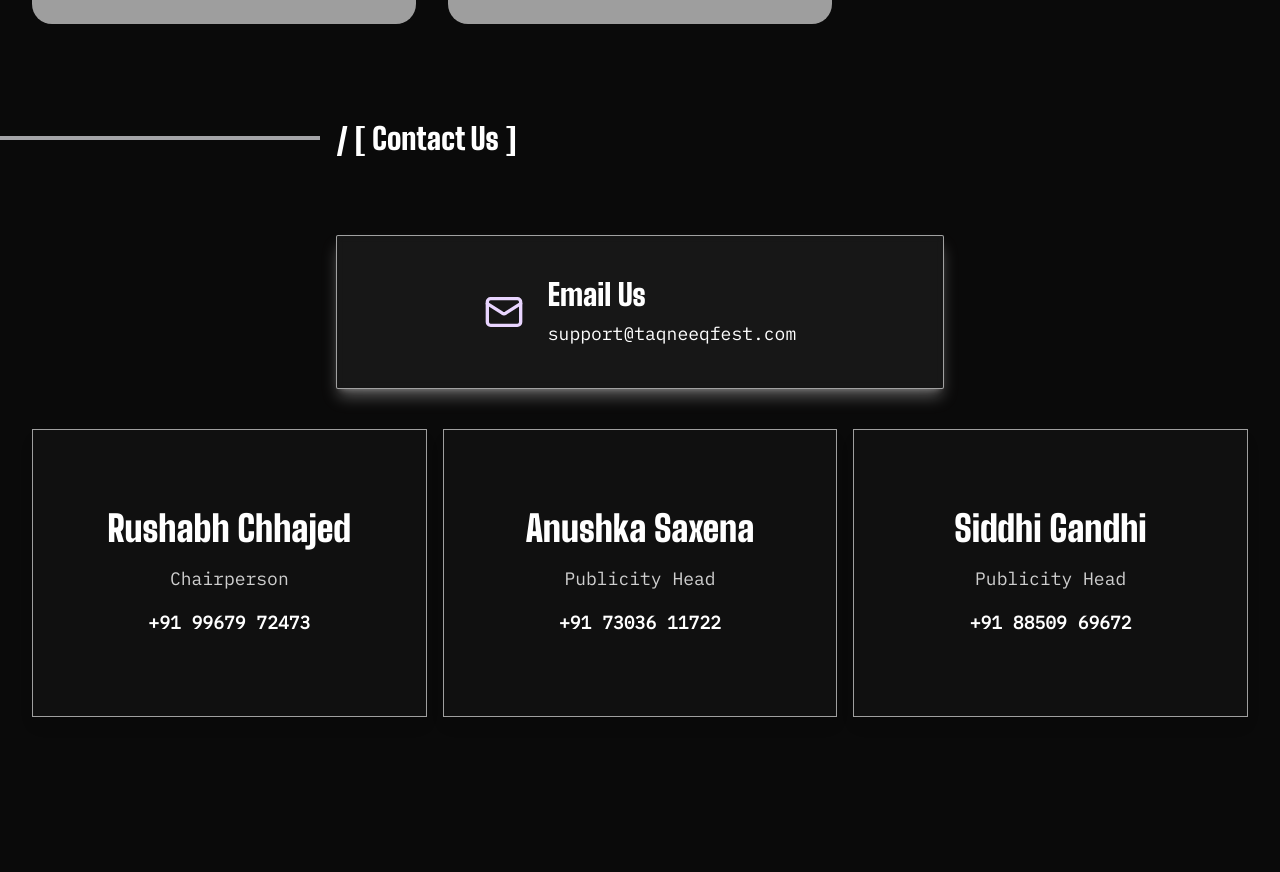
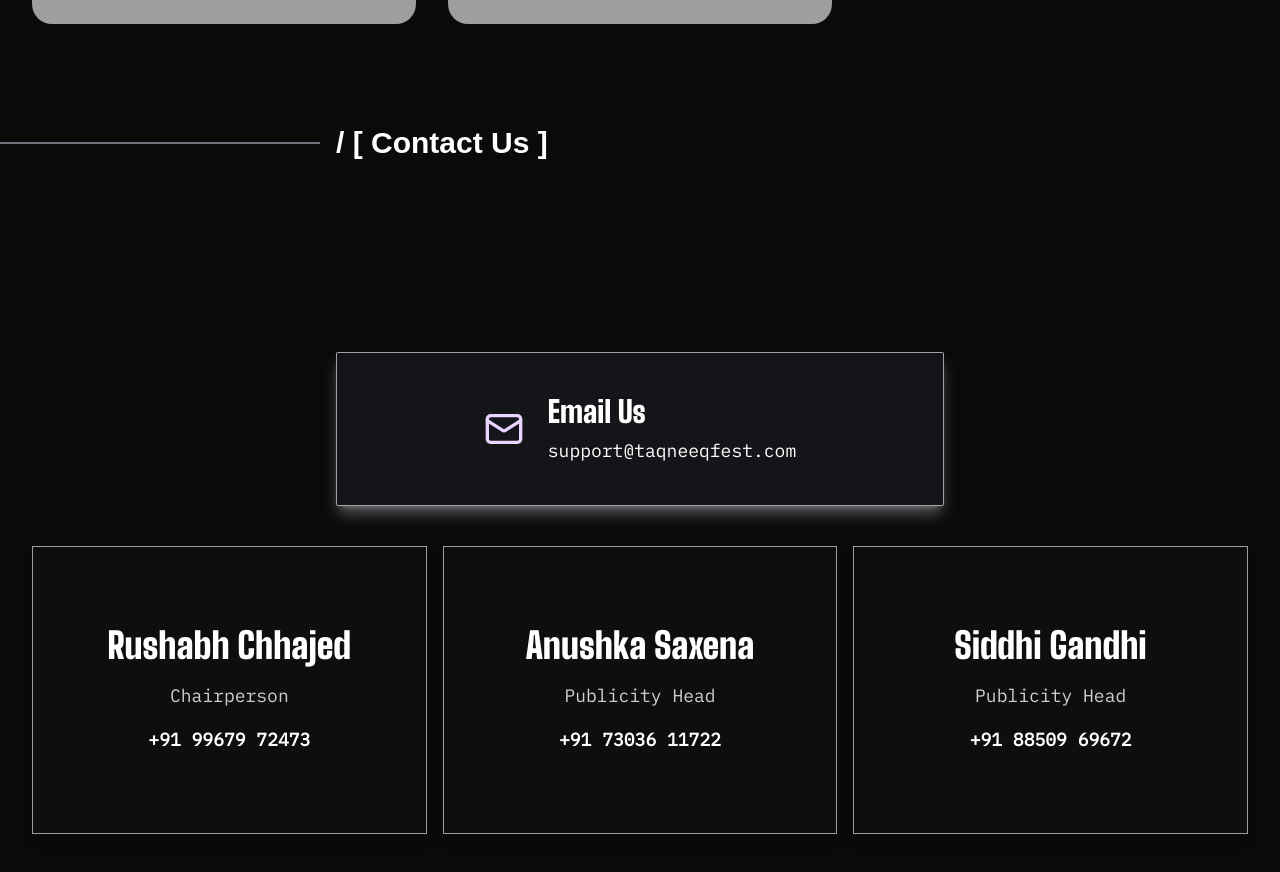
Before and after one commit to taqneeq/Taqneeq-17.0, a Next.js app: page / in a window 1280 px wide. Shown: the part 4600-5472 px from the top of the page. Built offline with nearby package versions, Linux system fonts and the light colour scheme; grey boxes are pictures that could not be loaded.

Commit message:
minor changes

```diff
--- a/app/screens/contact/index.js
+++ b/app/screens/contact/index.js
@@ -1,3 +1,4 @@
+"use client";
 import React from "react";
 import { Mail } from "lucide-react";
 
@@ -9,72 +10,67 @@ export default function Contact() {
       link: "tel:+919967972473",
       name: "Rushabh Chhajed",
       designation: "Chairperson",
-
       walink:
         "https://api.whatsapp.com/send?phone=919967972473&text=Hi%20there%2C%20I%20had%20some%20queries%20about%20Cyber%20Cypher!",
-      hover: "hover:bg-brandRed",
+      hover: "hover:bg-red-500", // Changed from brandRed to standard Tailwind red
     },
     {
       number: "+91 73036 11722",
       link: "tel:+917303611722",
       name: "Anushka Saxena",
       designation: "Publicity Head",
-
       walink:
         "https://api.whatsapp.com/send?phone=917303611722&text=Hi%20there%2C%20I%20had%20some%20queries%20about%20Cyber%20Cypher!",
-      hover: "hover:bg-brandRed",
+      hover: "hover:bg-red-500", // Changed from brandRed to standard Tailwind red
     },
     {
       number: "+91 88509 69672",
       link: "tel:+918850969672",
       name: "Siddhi Gandhi",
       designation: "Publicity Head",
-
       walink:
         "https://api.whatsapp.com/send?phone=918850969672&text=Hi%20there%2C%20I%20had%20some%20queries%20about%20Cyber%20Cypher!",
-      hover: "hover:bg-brandRed",
+      hover: "hover:bg-red-500", // Changed from brandRed to standard Tailwind red
     },
   ];
+
   return (
     <section
-      className="h-screen py-20 w-full flex flex-col justify-center items-center p-8 gap-10 max-w-7xl mx-auto relative"
+      className="min-h-screen py-20 w-full flex flex-col justify-center items-center p-8 gap-10 max-w-7xl mx-auto relative"
       id="contact"
     >
-      <div className=" flex flex-col items-center gap-4">
-        <hr className="w-1/2 border-1 md:border-2 absolute top-[15%] md:top-[10%] -left-1/4 text-brandGrey opacity-70"></hr>
-        <h1 className="font-BSD text-2xl md:text-3xl text-white absolute top-[13%] md:top-[8%] left-1/4 ml-4">
+      <div className="flex flex-col items-center gap-4">
+        <hr className="w-1/2 border border-gray-400 absolute top-[15%] md:top-[10%] -left-1/4 opacity-70"></hr>
+        <h1 className="text-2xl md:text-3xl text-white absolute top-[13%] md:top-[8%] left-1/4 ml-4 font-bold">
           / [ Contact Us ]
         </h1>
       </div>
 
       <a
-        className="mt-[200%] md:mt-0 w-full h-fit sm:w-2/3 lg:w-1/2 md:py-10 bg-[#4d4d4d] backdrop-filter backdrop-blur-sm bg-opacity-20 border border-white/60 flex flex-col md:flex-row md:items-center justify-center gap-6 text-white text-center p-6 shadow-lg hover:bg-brandRed transition-colors duration-300 ease-in-out rounded-sm shadow-brandOffWhite/40 "
+        className="font-BSD mt-[200%] md:mt-0 xl:mt-44 w-full h-fit sm:w-2/3 lg:w-1/2 md:py-10 bg-gray-700 backdrop-blur-sm bg-opacity-20 border border-white/60 flex flex-col md:flex-row md:items-center justify-center gap-6 text-white text-center p-6 shadow-lg hover:bg-red-500 transition-colors duration-300 ease-in-out rounded-sm shadow-gray-300/40"
         href="mailto:support@taqneeqfest.com"
       >
-        <Mail className="text-purple-200 w-10 h-10" />
+        <Mail className="font-ibm text-purple-200 w-10 h-10" />
         <div>
-          <p className="text-3xl font-BSD mb-2 text-left">Email Us</p>
-          <p className="text-lg hover:underline font-ibm text-left">
+          <p className="text-3xl font-bold mb-2 text-left">Email Us</p>
+          <p className=" font-ibm text-lg hover:underline text-left">
             support@taqneeqfest.com
           </p>
         </div>
       </a>
-      <div className="w-full grid grid-cols-1 sm:grid-cols-2 lg:grid-cols-3 gap-4 justify-items-center">
+
+      <div className="font-BSD w-full grid grid-cols-1 sm:grid-cols-2 lg:grid-cols-3 gap-4 justify-items-center">
         {contacts.map((contact, index) => (
           <a
             key={index}
-            className={`relative w-full h-72 bg-[#4D4D4D] backdrop-filter backdrop-blur-sm bg-opacity-10 border border-white/60 flex flex-col items-center justify-center gap-4 text-white text-center p-6 shadow-lg ${contact.hover} transition-colors duration-300 ease-in-out`}
+            className={`relative w-full h-72 bg-gray-700 backdrop-blur-sm bg-opacity-10 border border-white/60 flex flex-col items-center justify-center gap-4 text-white text-center p-6 shadow-lg ${contact.hover} transition-colors duration-300 ease-in-out`}
             href={contact.walink}
           >
-            <p className={`text-4xl font-BSD ${contact.colour}`}>
-              {contact.name}
-            </p>
-            <p className="text-lg font-ibm opacity-80 font-code">
-              {contact.designation}
-            </p>
+            <p className="font-BSD text-4xl font-bold">{contact.name}</p>
+            <p className=" font-ibm text-lg opacity-80">{contact.designation}</p>
             <a
               href={contact.link}
-              className="text-lg font-ibm font-bold hover:underline font-code"
+              className="font-ibm text-lg font-bold hover:underline"
             >
               {contact.number}
             </a>
```
